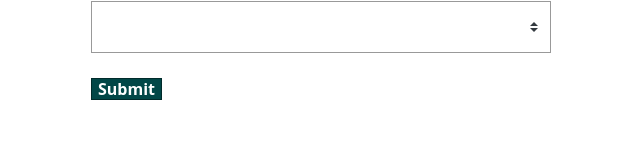
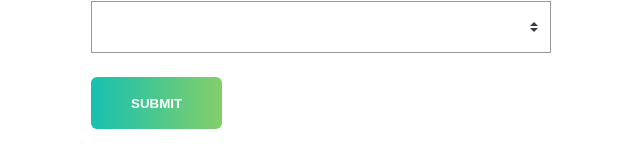
Before and after one commit to Adhiambo-Cynthia/Event-Manager, a Vue app: page /create_event in a window 1280 px wide. Shown: the part 930-1076 px from the top of the page, without its empty margins (319-959 px from the left). Before the commit the page ends 1051 px from the top, so only its background shows below. Built offline with nearby package versions, Linux system fonts and the light colour scheme.

Commit message:
REusable form components

```diff
--- a/src/App.vue
+++ b/src/App.vue
@@ -138,14 +138,12 @@
 select {
   text-transform: none;
 }
-button,
+/* button,
 [type='button'],
 [type='reset'],
 [type='submit'] {
-   color: white;
-    font-weight: bold;
-    background-color: rgb(2, 71, 71);
-}
+
+} */
 button::-moz-focus-inner,
 [type="button"]::-moz-focus-inner,
 [type="reset"]::-moz-focus-inner,
--- a/src/components/BaseButton.vue
+++ b/src/components/BaseButton.vue
@@ -1,37 +1,84 @@
 <template>
-    <div>
-        <button type="button" class="submit"><slot>SUBMIT</slot></button>
-
-    </div>
+  <div>
+    <button v-on="$listeners" class="button" :class="buttonClass">
+      <slot>SUBMIT</slot>
+    </button>
+  </div>
 </template>
 
 <script>
-    export default {}
-
+export default {
+  props: {
+    buttonClass: {
+      type: String
+    }
+  }
+};
 </script>
 
 <style scoped>
-button,
-[type='button'],
-[type='reset'],
-[type='submit'] {
-  -webkit-appearance: none;
-   color: white;
-    font-weight: bold;
-    background-color: rgb(2, 71, 71);
+.button {
+  display: inline-flex;
+  align-items: center;
+  justify-content: space-between;
+  height: 52px;
+  padding: 0 40px;
+  background: transparent;
+  border: none;
+  border-radius: 6px;
+  text-align: center;
+  font-weight: 600;
+  white-space: nowrap;
+  transition: all 0.2s linear;
 }
-button::-moz-focus-inner,
-[type="button"]::-moz-focus-inner,
-[type="reset"]::-moz-focus-inner,
-[type="submit"]::-moz-focus-inner {
-  border-style: none;
-  padding: 0;
+.button:hover {
+  -webkit-transform: scale(1.02);
+  transform: scale(1.02);
+  box-shadow: 0 7px 17px 0 rgba(0, 0, 0, 0.2), 0 6px 20px 0 rgba(0, 0, 0, 0.19);
 }
-button:-moz-focusring,
-[type="button"]:-moz-focusring,
-[type="reset"]:-moz-focusring,
-[type="submit"]:-moz-focusring {
-  outline: 2px solid #39b982;
+.button:active {
+  -webkit-transform: scale(1);
+  transform: scale(1);
+  box-shadow: none;
 }
-
+.button:focus {
+  outline: 0;
+}
+.button.-fill-gradient {
+  background: linear-gradient(to right, #16c0b0, #84cf6a);
+  color: #ffffff;
+}
+.button:disabled {
+  -webkit-transform: scale(1);
+  transform: scale(1);
+  box-shadow: none;
+  background: #eeeeee;
+}
+.button + .button {
+  margin-left: 1em;
+}
+.button.-fill-gray {
+  background: rgba(0, 0, 0, 0.5);
+  color: #ffffff;
+}
+.button.-size-small {
+  height: 32px;
+}
+.button.-icon-right {
+  text-align: left;
+  padding: 0 20px;
+}
+.button.-icon-right > .icon {
+  margin-left: 10px;
+}
+.button.-icon-left {
+  text-align: right;
+  padding: 0 20px;
+}
+.button.-icon-left > .icon {
+  margin-right: 10px;
+}
+.button.-icon-center {
+  padding: 0 20px;
+}
 </style>
--- /dev/null
+++ b/src/components/BaseInput.vue
@@ -0,0 +1,27 @@
+<template>
+  <div>
+    <label v-if="label">{{ label }}</label>
+    <input type="text" :value="value" @input="updateValue" v-bind="$attrs"/>
+  </div>
+</template>
+
+<script>
+export default {
+    inheritAttrs: false,
+  props: {
+    label: String,
+    value: [String, Number]
+  },
+  methods: {
+    updateValue(event) {
+      this.$emit("input", event.target.value);
+    }
+  }
+};
+</script>
+
+<style scoped>
+.field {
+  margin-bottom: 24px;
+}
+</style>
--- a/src/components/EventCard.vue
+++ b/src/components/EventCard.vue
@@ -10,7 +10,8 @@
       <BaseIcon name="users">
         <span slot="attendees"> {{ event.attendees.length }} attending</span>
       </BaseIcon>
-      <BaseButtton @click="deleteEvent(event.id)">DELETE EVENT</BaseButtton>
+
+
     </div>
   </router-link>
 </template>
@@ -20,12 +21,8 @@
   name: "EventCard",
   props: {
     event: Object
-  },
-  methods: {
-    deleteEvent() {
-      this.$store.dispatch("events/deletetheEvent", event.id);
-    }
   }
+
 };
 </script>
 
--- a/src/store/modules/events.js
+++ b/src/store/modules/events.js
@@ -85,6 +85,6 @@
     }
   },
   deletetheEvent({commit}, id){
-    commit("DELET_EVENT", id)
+    commit("DELETE_EVENT", id)
   }
 };
--- a/src/views/Create.vue
+++ b/src/views/Create.vue
@@ -7,23 +7,22 @@
       <select v-model="event.category">
         <option v-for="cat in categories" :key="cat">{{ cat }}</option>
       </select>
+
       <h3>Name and describe your event</h3>
-      <div class="field">
-        <label>Title</label>
-        <input
+      <BaseInput
+        label="Title"
         v-model="event.title"
         type="text"
         placeholder="Add an event title"
+        class="field"
       />
-      </div>
-      <div class="field">
-        <label>Description</label>
-        <input
+      <BaseInput
+        label="Description"
         v-model="event.description"
         type="text"
         placeholder="Add a description"
+        class="field"
       />
-      </div>
       <h3>Where is your event?</h3>
       <div class="field">
         <label>Location</label>
@@ -44,7 +43,8 @@
           <option v-for="time in times" :key="time">{{ time }}</option>
         </select>
       </div>
-      <input type="submit" class="button -fill-gradient" value="Submit" />
+      <BaseButton type="submit" buttonClass="-fill-gradient"></BaseButton>
+      <!-- <input type="submit" class="button -fill-gradient" value="Submit" /> -->
     </form>
   </div>
 </template>
@@ -52,7 +52,7 @@
 <script>
 import { mapState } from "vuex";
 import Datepicker from "vuejs-datepicker";
-import NProgress from 'nprogress'
+import NProgress from "nprogress";
 export default {
   components: {
     Datepicker
@@ -80,19 +80,18 @@
   },
   methods: {
     createEvent() {
-      NProgress.start()
+      NProgress.start();
       this.$store
         .dispatch("events/createEvent", this.event)
-        .then(
-          () => {
+        .then(() => {
           this.$router.push({
             name: "ShowEvent",
             params: { id: this.event.id }
           });
-          this.event = this.createFreshEvent()
+          this.event = this.createFreshEvent();
         })
         .catch(() => {
-          NProgress.done() // <-- if errors out stop the progress bar
+          NProgress.done(); // <-- if errors out stop the progress bar
         });
     },
     createFreshEvent() {
--- a/src/views/ShowEvent.vue
+++ b/src/views/ShowEvent.vue
@@ -1,6 +1,9 @@
 <template>
   <div>
     event {{ id }}
+    <span>
+      <BaseButton @click="deleteEvent(event.id)" buttonClass="-fill-gradient">DELETE EVENT</BaseButton>
+    </span>
     <div class="event-header">
       <span class="eyebrow">@{{ event.time }} on {{ event.date }}</span>
       <h1 class="title">{{ event.title }}</h1>
@@ -57,7 +60,12 @@
   // },
   computed: mapState({
     event: state => state.events.event
-  })
+  }),
+  methods: {
+    deleteEvent() {
+      this.$store.dispatch("events/deletetheEvent", event.id);
+    }
+  }
 };
 </script>
 
```
Lines whose indentation alone changed are shown as unchanged.
